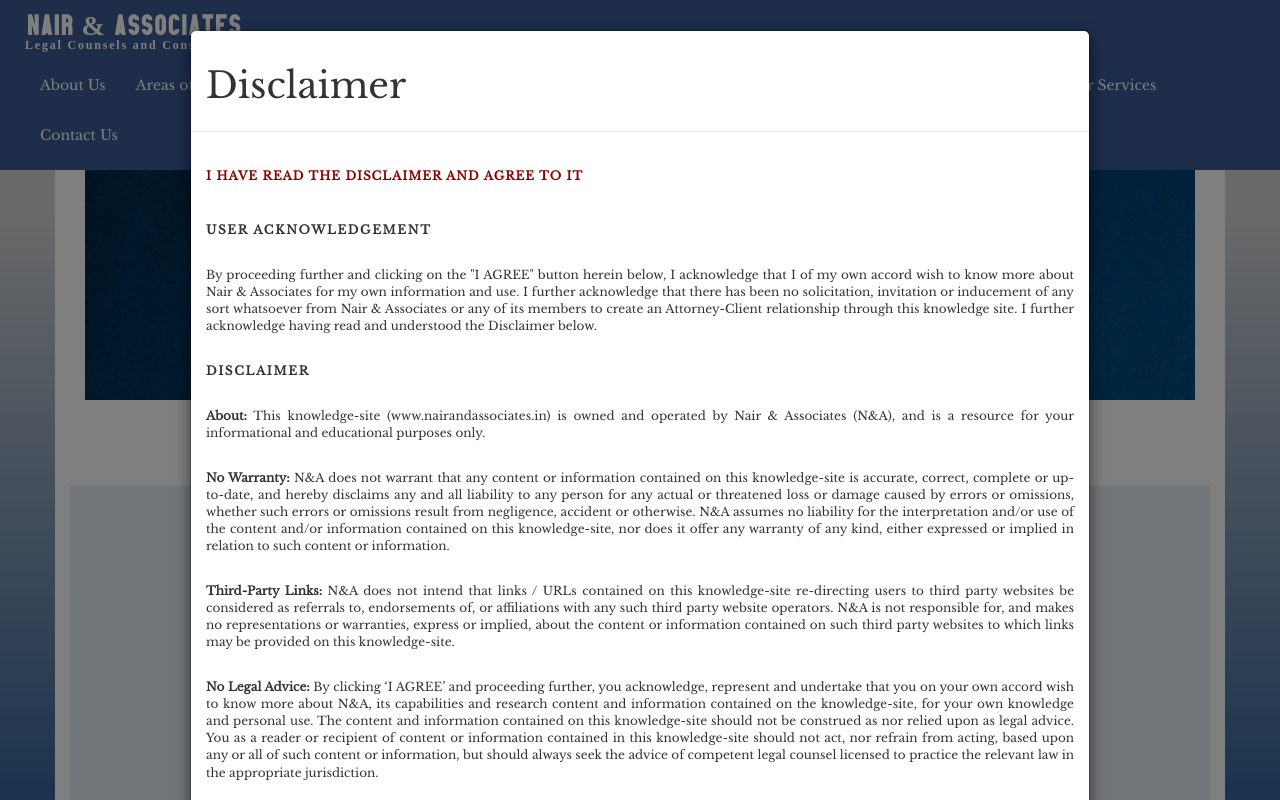
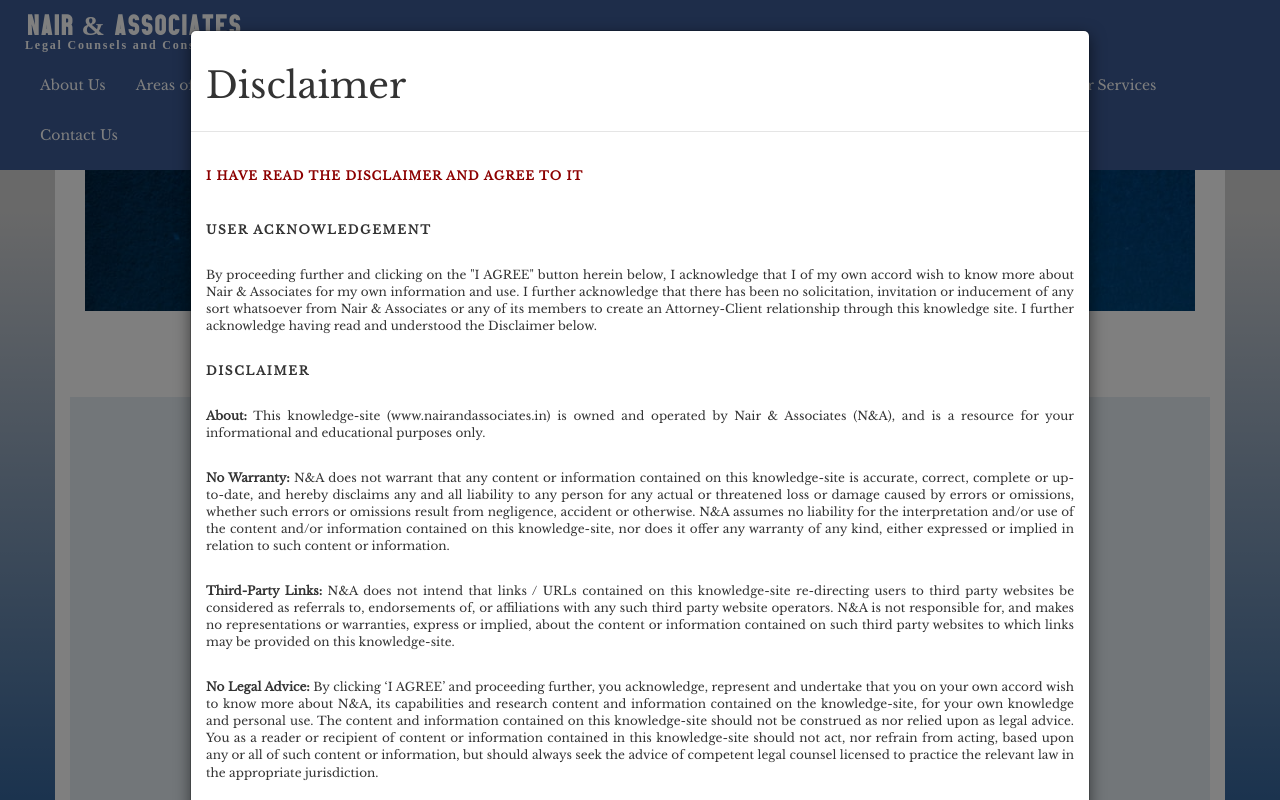
Before and after one commit to sharique5/n_and_a_v2, a React (Create React App) app: page /gallery in a window 1280 px wide. Shown: the top 800 px of the page. Built offline with nearby package versions, Linux system fonts and the light colour scheme.

Commit message:
compoent header fix

```diff
--- a/src/stylesheets/componentHeader.scss
+++ b/src/stylesheets/componentHeader.scss
@@ -1,11 +1,12 @@
 .hello-class {
   background-image: url("../static/images/baner.jpg");
-  max-height: 600px;
-  min-height: 400px;
+  max-height: 300px;
+  min-height: 200px;
   display: flex;
   justify-content: center;
   flex-flow: column;
   margin-bottom: 5%;
+  margin-top: 10%;
 
   .container {
     background: transparent;
@@ -19,3 +20,9 @@
     }
   }
 }
+
+@media screen and (max-width: 500px) {
+  .hello-class {
+    margin-top: 25%;
+  }
+}
```
